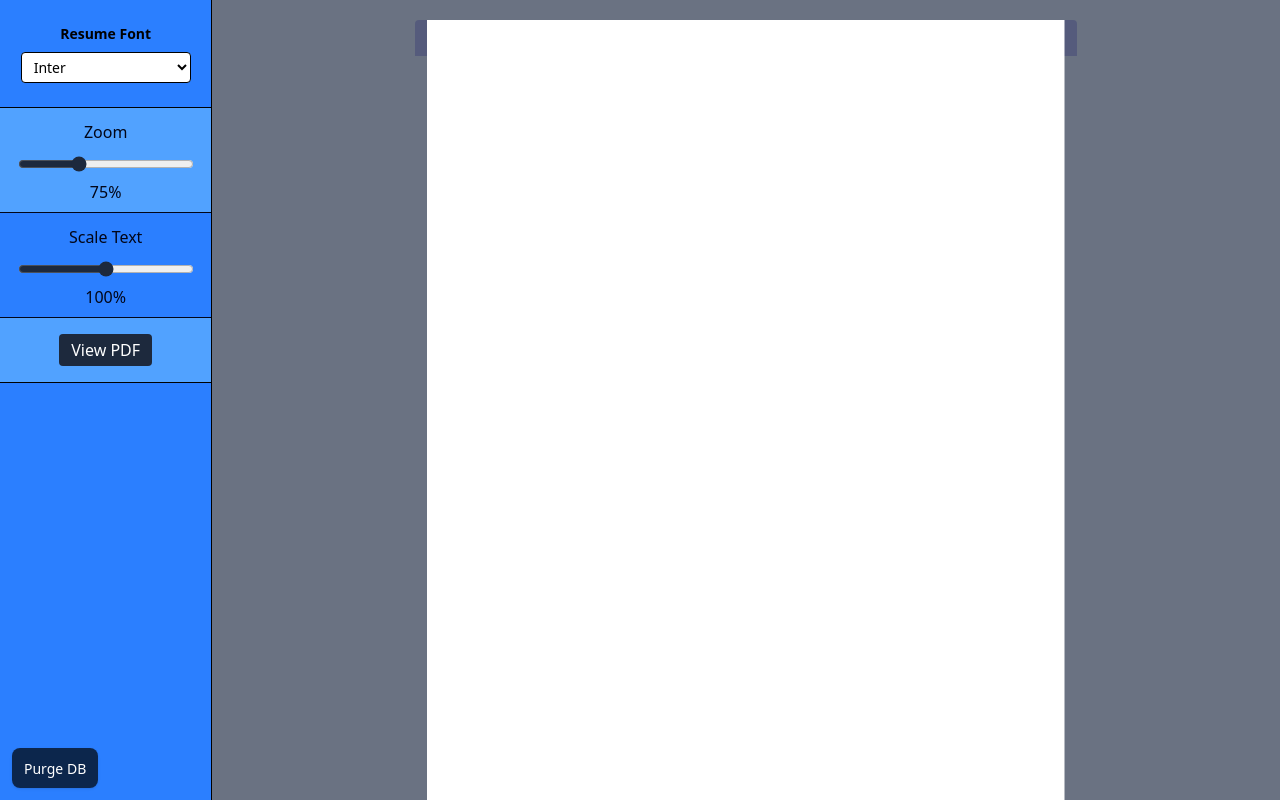
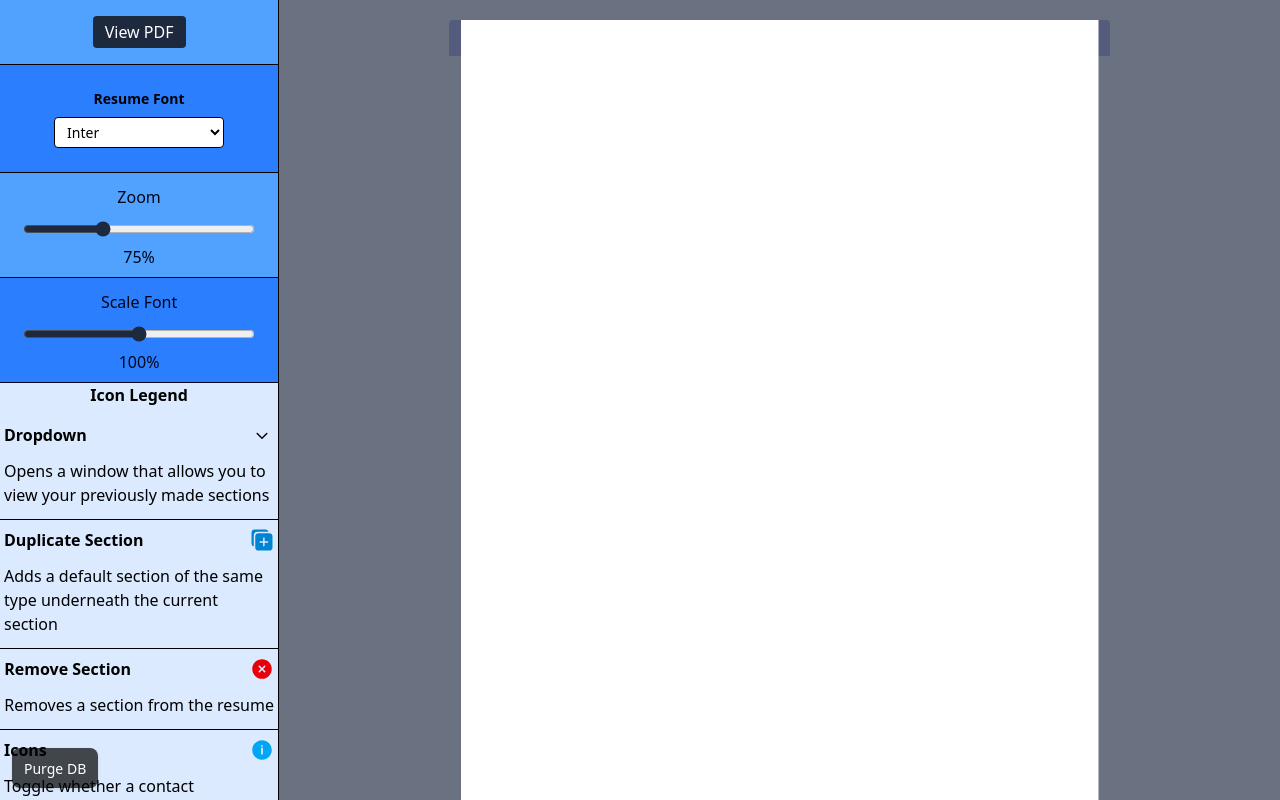
Before and after one commit to Tarrega88/modular-resume-2, a React (Vite) app: page /builder/1 in a window 1280 px wide. Built offline with nearby package versions, Linux system fonts and the light colour scheme.

Commit message:
icon legend helper

```diff
--- a/src/components/builderColumn/BuilderColumn.tsx
+++ b/src/components/builderColumn/BuilderColumn.tsx
@@ -5,18 +5,21 @@ import FontPicker from "./FontPicker";
 import FontScaleSlider from "./FontScaleSlider";
 import Slider from "./Slider";
 import GeneratePDFButton from "./GeneratePDFButton";
+import IconHelper from "./IconHelper";
+import { useState } from "react";
 
 export default function BuilderColumn({ onPrint }: { onPrint: () => void }) {
   const dispatch = useDispatch();
-
   const { scale } = useSelector((state: RootState) => state.resume);
+  const [iconHelperExpanded, setIconHelperExpanded] = useState(false);
 
   function handleSetScale(num: number) {
     dispatch(setScale(num));
   }
   return (
-    <div className="w-64 bg-blue-500 border-r">
+    <div className="w-90 bg-blue-500 border-r overflow-y-auto overflow-x-hidden">
       <div className="flex flex-col">
+        <GeneratePDFButton onPrint={onPrint} />
         <FontPicker />
         <Slider
           title="Zoom"
@@ -29,7 +32,7 @@ export default function BuilderColumn({ onPrint }: { onPrint: () => void }) {
           displayMult={1}
         />
         <FontScaleSlider />
-        <GeneratePDFButton onPrint={onPrint} />
+        <IconHelper />
       </div>
     </div>
   );
--- a/src/components/builderColumn/FontScaleSlider.tsx
+++ b/src/components/builderColumn/FontScaleSlider.tsx
@@ -53,7 +53,7 @@ export default function FontScaleSlider({
 
   return (
     <Slider
-      title="Scale Text"
+      title="Scale Font"
       min={min}
       max={max}
       step={step}
--- /dev/null
+++ b/src/components/builderColumn/IconHelper.tsx
@@ -0,0 +1,64 @@
+import { RxCaretDown } from "react-icons/rx";
+import IconHelperRow from "./IconHelperRow";
+import { IoAddCircle, IoDuplicate } from "react-icons/io5";
+import { FiUnderline } from "react-icons/fi";
+import { IoIosInformationCircle, IoIosLink } from "react-icons/io";
+import { MdLabel, MdOutlineTitle } from "react-icons/md";
+
+function IconHelper() {
+  return (
+    <div className="flex flex-col bg-blue-100 items-center">
+      <div className="pb-2 font-bold">Icon Legend</div>
+      <IconHelperRow
+        iconName="Dropdown"
+        description="Opens a window that allows you to view your previously made sections"
+      >
+        <RxCaretDown />
+      </IconHelperRow>
+      <IconHelperRow
+        iconName="Duplicate Section"
+        description="Adds a default section of the same type underneath the current section"
+      >
+        <IoDuplicate tabIndex={-1} className="text-sky-600" />
+      </IconHelperRow>
+      <IconHelperRow
+        iconName="Remove Section"
+        description="Removes a section from the resume"
+      >
+        <IoAddCircle className="rotate-45 text-red-600" tabIndex={-1} />
+      </IconHelperRow>
+      <IconHelperRow
+        iconName="Icons"
+        description="Toggle whether a contact information section will have icons"
+      >
+        <IoIosInformationCircle className="text-sky-500" />
+      </IconHelperRow>
+      <IconHelperRow
+        iconName="Profession Title"
+        description="Toggle the professional title under your name"
+      >
+        <MdOutlineTitle className="text-neutral-800" />
+      </IconHelperRow>
+      <IconHelperRow
+        iconName="Underline"
+        description="Toggle the underline on section headers and contact info sections"
+      >
+        <FiUnderline />
+      </IconHelperRow>
+      <IconHelperRow
+        iconName="Link"
+        description="Toggle whether a section has a link, typically for showcasing a portfolio website or project"
+      >
+        <IoIosLink className="text-blue-600" />
+      </IconHelperRow>
+      <IconHelperRow
+        iconName="Label"
+        description="Toggles whether a list has a category, typically used to categorize skills into things like Programming Languages, Software, and soft skills"
+      >
+        <MdLabel className="text-sky-500" tabIndex={-1} />
+      </IconHelperRow>
+    </div>
+  );
+}
+
+export default IconHelper;
--- /dev/null
+++ b/src/components/builderColumn/IconHelperRow.tsx
@@ -0,0 +1,19 @@
+type Props = {
+  iconName: string;
+  children: React.ReactNode;
+  description: string;
+};
+
+function IconHelperRow({ iconName, children, description }: Props) {
+  return (
+    <div className="flex flex-col px-1 gap-3 border-b pt-2 pb-3">
+      <div className="flex items-center justify-between">
+        <div className="font-semibold">{iconName}</div>
+        <div className="text-2xl">{children}</div>
+      </div>
+      <div>{description}</div>
+    </div>
+  );
+}
+
+export default IconHelperRow;
```
